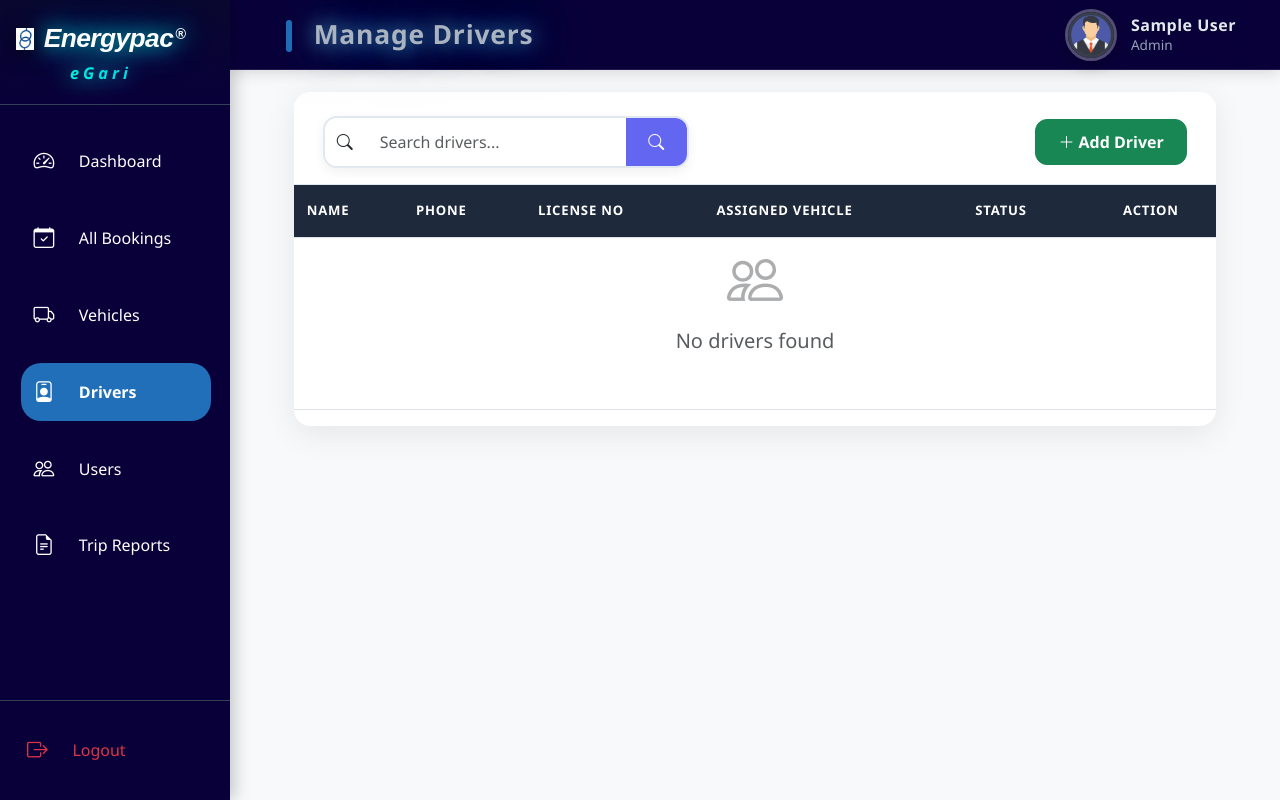
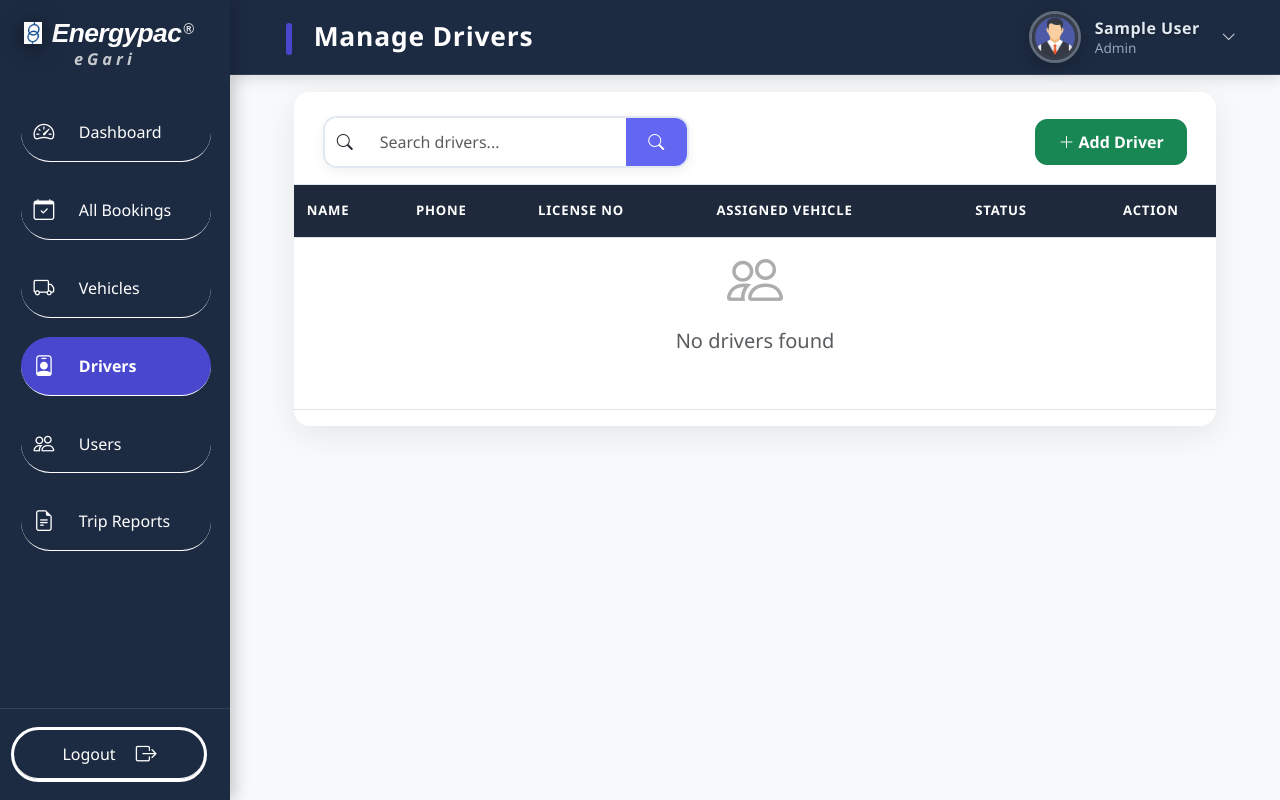
Before and after one commit to tanziul/vehicle-pool-management, a Django app: page /admin/drivers/ in a window 1280 px wide. Run offline with Django 5.2, Linux system fonts and the light colour scheme; the visitor is signed in with stand-in values (Sample User, id 1); data that the repository does not hold is empty.

Commit message:
tue ,2 dec 2025 at 5:06 PM

```diff
--- a/static/pool_app/css/style.css
+++ b/static/pool_app/css/style.css
@@ -211,11 +213,11 @@ html, body {
 /*               CUSTOM VARIABLES                */
 /* ============================================= */
 :root {
-    --header-height: 70px;
+    --header-height: 75px;
     --profile-img-size: 52px;
     --sidebar-width: 230px;
     --sidebar-collapsed: 80px;
-    --primary-green: hwb(209 13% 28%);
+    --primary-green: lch(42.53% 92.45 296.12 / 0.795);
 }
 
 @media (max-width: 992px) {
@@ -231,14 +233,11 @@ html, body {
 .page-title {
     font-size: 1.65rem;
     font-weight: 600;
-    color: oklab(76.374% -0.00458 -0.02074);
+    color: oklch(100% 0.00011 271.152);
     letter-spacing: 0.8px;
     text-transform: capitalize;
     padding-left: 1.5rem;
-            text-shadow:
-        0 0 20px rgb(67, 152, 192),
-        0 0 40px rgba(61, 126, 190, 0.8),
-        0 0 60px rgba(16, 73, 90, 0.6);
+
 }
 
 .page-title::before {
@@ -271,7 +270,7 @@ html, body {
 /* ============================================= */
 .sidebar {
     width: var(--sidebar-width);
-    background: #09003a;
+    background: #1d2b42 ;
     color: white;
     position: fixed;
     top: 0; left: 0;
@@ -283,13 +282,13 @@ html, body {
     transition: width 0.3s ease;
 }
 
-/* ============ eGari BRAND — FIXED & GORGEOUS ============ */
+
 /* SIDEBAR ENERGYPAC LOGO — EXACT SAME AS LOGIN PAGE */
 .sidebar-brand {
-    padding: 1.2rem 1rem;
+    padding: 0.85rem 1rem 0.30rem 1.5rem;
     text-align: left;
-    border-bottom: 1px solid #334155;
-    background: linear-gradient(to bottom, rgba(10,8,46,0.9), transparent);
+
+
     backdrop-filter: blur(10px);
 }
 
@@ -297,7 +296,7 @@ html, body {
     display: flex;
     align-items: center;
     gap: 10px;
-    margin-bottom: 2px;
+    margin-bottom: -6px;
 }
 
 .energypac-sidebar-icon {
@@ -308,12 +307,13 @@ html, body {
 
 .energypac-sidebar-text {
     font-family: 'Poppins', sans-serif;
+
     font-size: 1.65rem;
     font-weight: 700;
     font-style: italic;
     color: white;
     letter-spacing: -0.6px;
-    text-shadow: 0 3px 12px rgba(0,0,0,0.7);
+
     display: flex;
     align-items: baseline;
 }
@@ -324,41 +324,57 @@ html, body {
     position: relative;
     top: -8px;
     margin-left: 2px;
+    opacity: .85;
 }
 
 /* eGari subtitle — premium glow */
 .egari-subtitle {
     display: block;
-    margin-left: 54px;
+
+    margin-left: 50px;
     font-size: 1.02rem;
     font-weight: 700;
     font-style: italic;
     letter-spacing: 4px;
-    color: #00ffea;
-    background: linear-gradient(90deg, #00ffea, #00bfff);
+    background-color: white;
     -webkit-background-clip: text;
     background-clip: text;
     -webkit-text-fill-color: transparent;
-    text-shadow: 0 0 20px rgba(0, 255, 234, 0.6);
-    opacity: 0.95;
+
+    opacity: 0.75;
 }
 
-/* Hover glow effect */
-.sidebar-brand:hover .energypac-sidebar-text,
-.sidebar-brand:hover .egari-subtitle {
-    text-shadow:
-        0 0 20px rgba(0, 255, 234, 0.9),
-        0 0 40px rgba(0, 191, 255, 0.7);
+
+.sidebar-nav { flex-grow: 1; padding: .5rem;  }
+
+.sidebar-footer {  padding: .1rem; border-top: 1px solid #334155; }
+
+.logout-btn {
+    display: flex !important;
+    align-items: center;
+      /* ← TEXT LEFT, ICON RIGHT */
+    padding: 1.5rem 3rem !important;
+    border-radius: 40px!important;
+     outline: solid #ffffff;
+
+    width: 100%;
+    color: hsl(0, 0%, 100%) !important;        /* your custom text color */
+    transition: all 0.4s ease;
 }
 
-.sidebar-nav { flex-grow: 1; padding: .5rem; }
+.logout-btn i {
+    font-size: 1.4rem;
 
-.sidebar-footer { padding: .1rem; border-top: 1px solid #334155; }
+    color: hsl(0, 0%, 100%) !important;
+}
+
+
 
 .sidebar .nav-link {
+     border-bottom: .2px solid hwb(0 100% 0%);
     padding: 1.8rem .5rem;
     margin: 1.2rem 0.8rem;
-    border-radius: 20px;
+    border-radius: 40px;
     color: hsl(0, 0%, 100%);
     text-decoration: none;
     display: flex;
@@ -454,8 +472,17 @@ html, body {
 }
 
 .user-dropdown .dropdown-item:hover {
-    background: #6366f1;
+    background: hsl(236, 64%, 14%);
     color: white;
+}
+.dropdown-toggle i {
+    font-size: 0.9rem;
+    transition: transform 0.3s ease;
+}
+
+/* Arrow rotates when dropdown opens */
+.dropdown-toggle[aria-expanded="true"] i {
+    transform: rotate(180deg);
 }
 
 /* ============================================= */
@@ -475,7 +502,7 @@ html, body {
     left: var(--sidebar-width);
     right: 0;
     height: var(--header-height);
-    background: #09003a;
+    background: #1d2b42 ;
     border-bottom: 1px solid rgba(255,255,255,0.1);
     box-shadow: 0 2px 15px rgba(0,0,0,0.15);
     z-index: 999;
--- a/templates/base.html
+++ b/templates/base.html
@@ -59,8 +59,9 @@
         </nav>
 
 <div class="sidebar-footer">
-            <a href="{% url 'logout' %}" class="nav-link text-danger">
-                <i class="bi bi-box-arrow-right"></i> <span>Logout</span>
+    <a href="{% url 'logout' %}" class="nav-link logout-btn">
+        <span>Logout</span>
+        <i class="bi bi-box-arrow-right"></i>
     </a>
 </div>
     </aside>
@@ -74,7 +75,6 @@
             Dashboard
         {% endblock %}
     </div>
-
 <div class="user-dropdown ms-auto">
     <a href="#" class="dropdown-toggle" data-bs-toggle="dropdown" aria-expanded="false">
         <img src="{% static 'pool_app/image/admin.jpg' %}" alt="Profile" class="profile-img">
@@ -82,11 +82,15 @@
             <div class="user-name">{{ user.get_full_name|default:user.username }}</div>
             <div class="user-role">{% if user.is_staff %}Admin{% else %}Employee{% endif %}</div>
         </div>
+        <i class="bi bi-chevron-down ms-2"></i>   <!-- THIS IS THE DROPDOWN ICON -->
     </a>
+
+    <!-- Your dropdown menu goes here -->
     <ul class="dropdown-menu dropdown-menu-end">
-            <li><a class="dropdown-item" href="#"><i class="bi bi-person me-2"></i> Profile</a></li>
+        <li><a class="dropdown-item" href="#">Profile</a></li>
+
         <li><hr class="dropdown-divider"></li>
-            <li><a class="dropdown-item text-danger" href="{% url 'logout' %}"><i class="bi bi-box-arrow-right me-2"></i> Logout</a></li>
+        <li><a class="dropdown-item text-danger" href="{% url 'logout' %}">Logout</a></li>
     </ul>
 </div>
 </header>
```
Also changed, not shown: other parts of static/pool_app/css/style.css (+21 -17 lines). Lines whose indentation alone changed are shown as unchanged.
